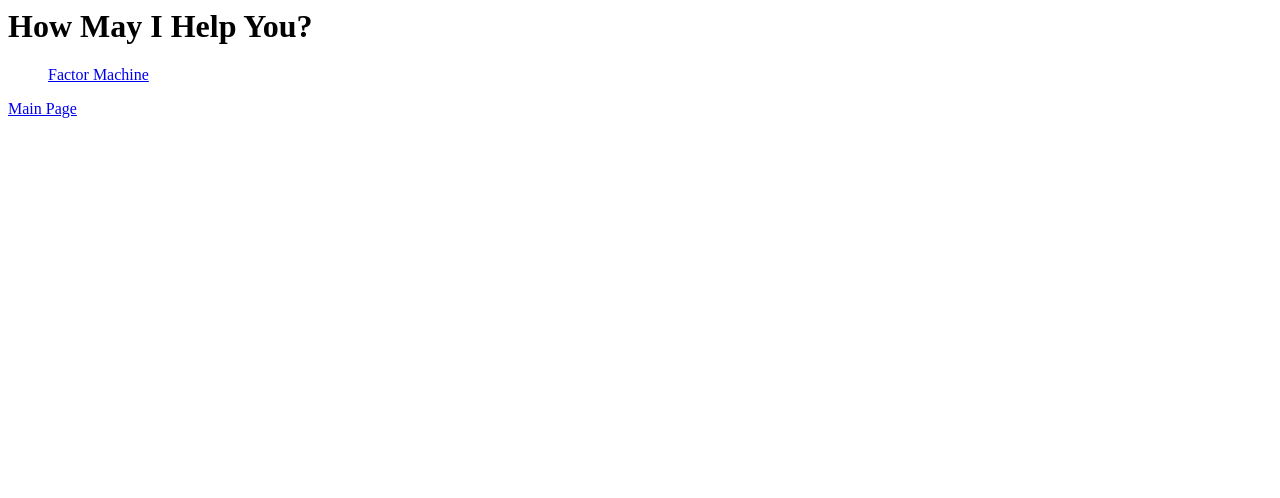
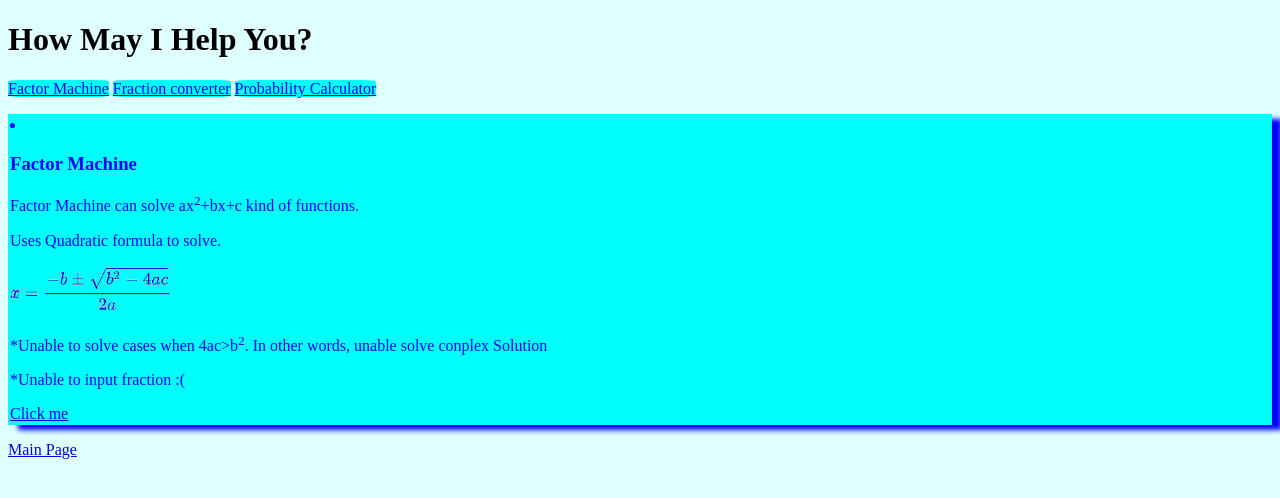
Before and after one commit to CharlesShang1214/CharlesShang1214.github.io, a plain HTML site: page math.html in a window 1280 px wide. Drawn offline with Linux system fonts and the light colour scheme.

Commit message:
love yoi milo

```diff
--- a/math.html
+++ b/math.html
@@ -1,7 +1,25 @@
-<h1>How May I Help You?</h1>
-<ul>
-    <a href="factor.html">Factor Machine</a>
+<!DOCTYPE html>
+<html lang="en">
+<head>
+    <meta charset="UTF-8">
+    <meta name="viewport" content"="width=device-width, initial-scale=0.05">
+    <title>WaterLomen Math Portion</title>
+    <link href="math/math.css" rel="stylesheet">
 
-</ul>
+<h1 class="title">How May I Help You?</h1>
 
+<a class="press" href="/math/factor.html">Factor Machine</a>
+<a class="press" href="/math/fraction.html">Fraction converter</a>
+<a class="press" href="/math/probability.html">Probability Calculator</a>
+<p></p>
+<li class="explaination">
+<h3 class="words">Factor Machine </h3>
+<p class="words">Factor Machine can solve ax<sup class="words">2</sup>+bx+c kind of functions.</p>
+<p class="words">Uses Quadratic formula to solve.</p>
+<img src="/image/quradratic.png" alt="Quadratic" style="width: 10em;height: auto;">
+<p class="words">*Unable to solve cases when 4ac>b<sup class="words">2</sup>. In other words, unable solve conplex Solution</p>
+<p class="words">*Unable to input fraction :(</p>
+<a class="press" href="/math/factor.html">Click me</a>
+</li>
+<p></p>
 <a href="index.html">Main Page</a>
--- /dev/null
+++ b/math/math.css
@@ -0,0 +1,21 @@
+*{
+    background-color:lightcyan
+}
+.press{
+    background-color:aqua;
+    color:blue;
+    border-radius: 10%;
+    transition: background-color 0.5s, color 0.5s;
+}
+.press:hover{
+    background-color:blue;
+    color:aqua;
+}
+.explaination{
+    padding: 2px;
+    color:blue;
+    box-shadow: 10px 5px 5px blue, inset 100em 100em aqua
+}
+.words{
+    background-color:aqua
+}
--- a/style/main.css
+++ b/style/main.css
@@ -7,6 +7,7 @@
     border: 5px purple solid;
     background-color: blueviolet;
     color:white;
+    display:inline
 }
 a {
     background-color: aqua;
```
Also changed, not shown: index.html (+3 -7 lines), math/factor.html (added, +43 -0 lines), image/quradratic.png (added), math/probability.html (added), yes-no.html (deleted).
